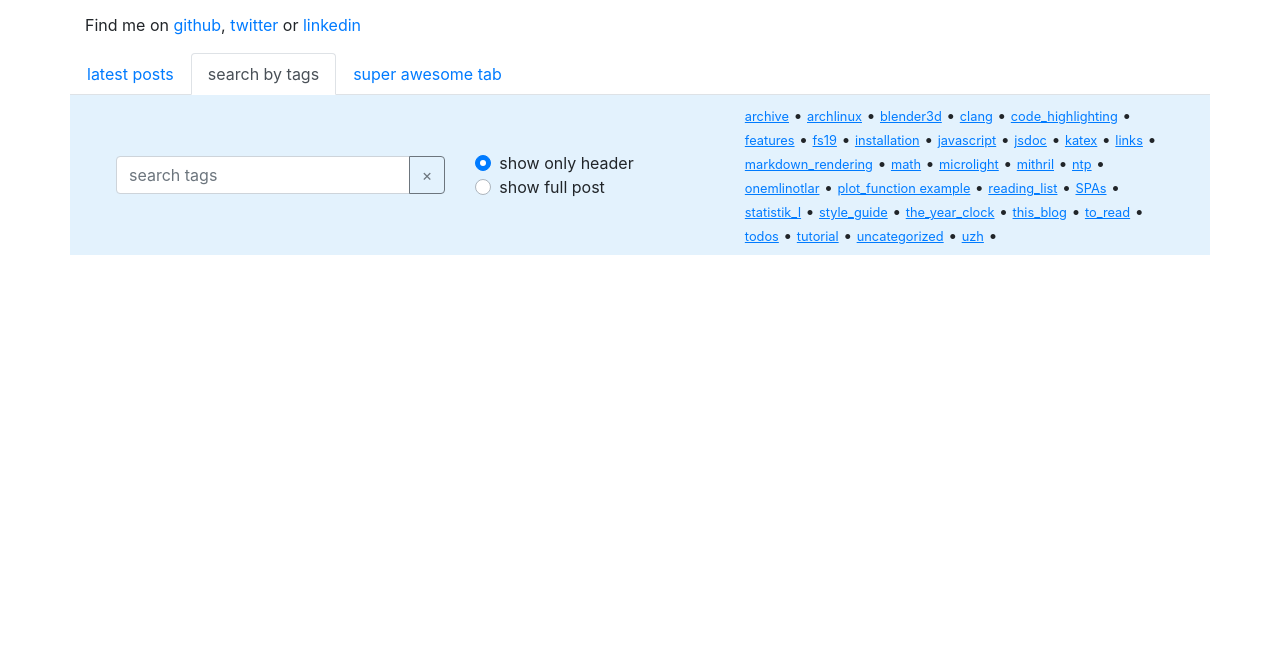
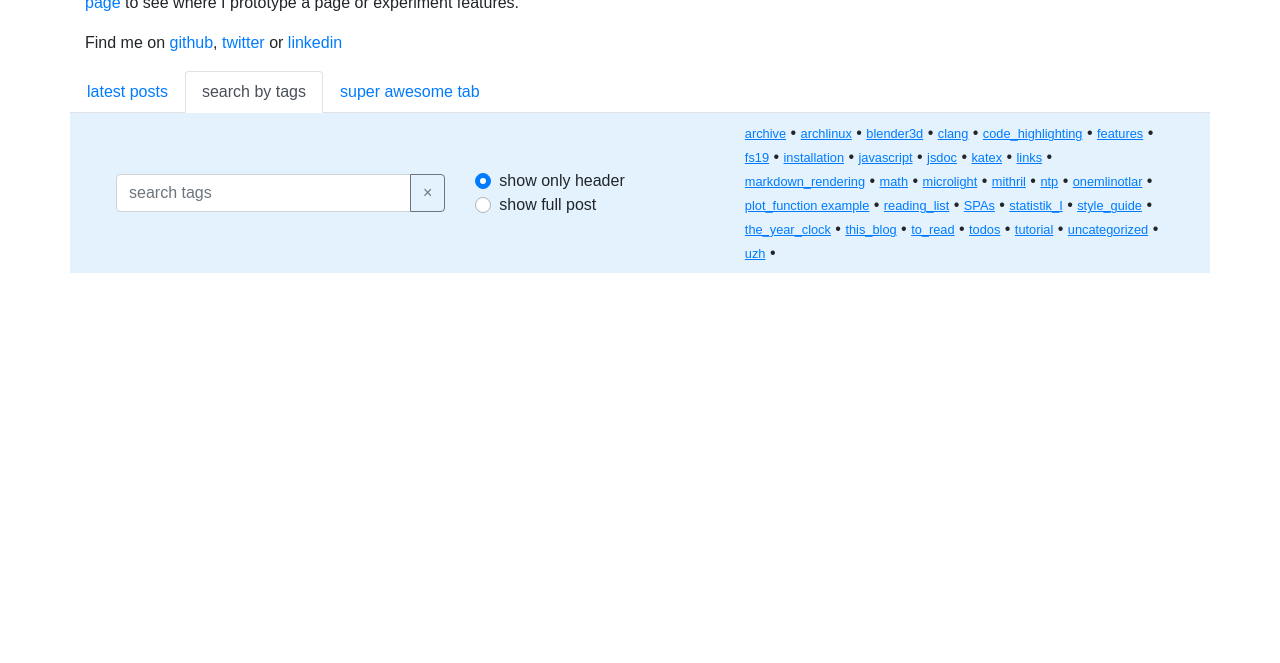
Before and after one commit to hrkck/01kuc.github.io, a website: page index.html in a window 1280 px wide. Shown: the part 137-800 px from the top of the page. Drawn offline with Linux system fonts and the light colour scheme.

Commit message:
change body styling; add padding to top and font family sans-serif

```diff
--- a/src/styles/master.css
+++ b/src/styles/master.css
@@ -1,5 +1,7 @@
-html {
+body {
   overflow-y: scroll;
+  font-family: 'Fira Sans', sans-serif;
+  padding-top: 18px;
 }
 
 pre, code{
```
